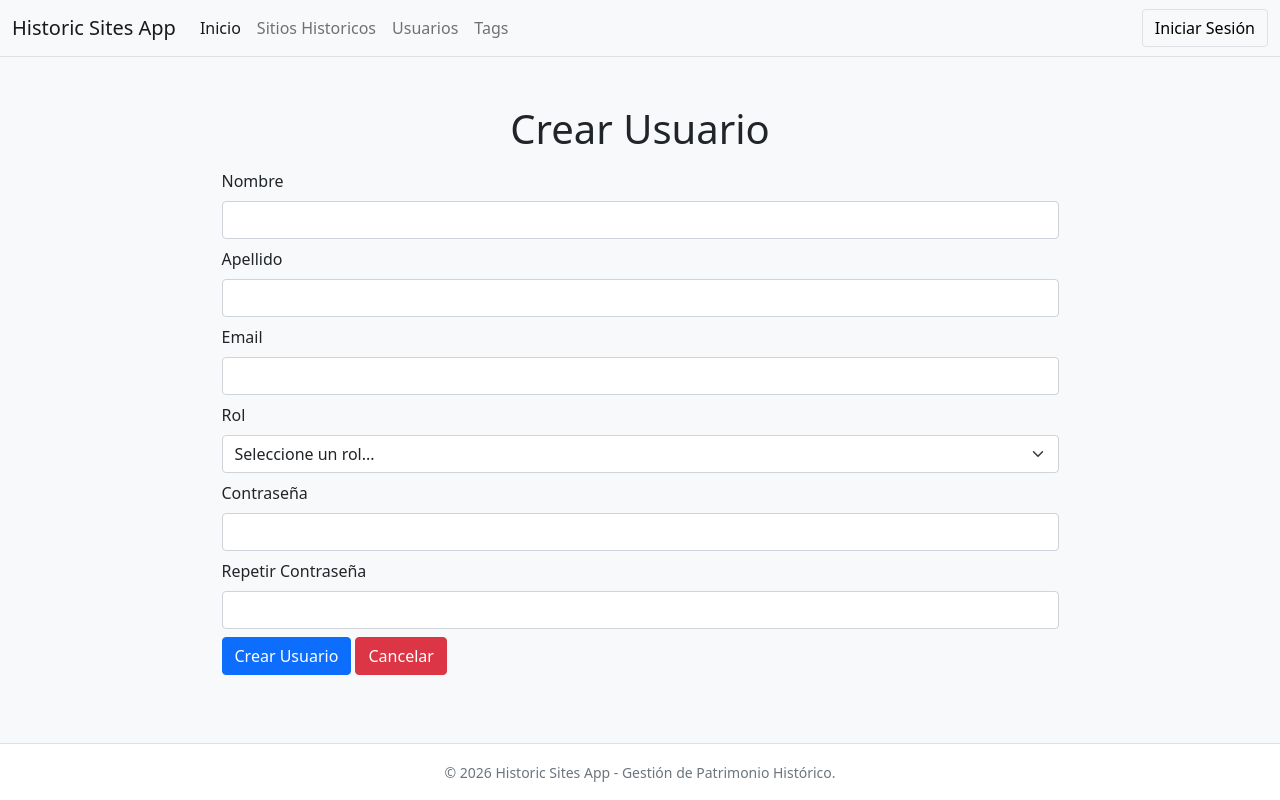
After one commit to TomasCamp/historic-sites-app, a Flask app: template src/templates/users/create.html in a window 1280 px wide. The commit adds this page. Run offline with Flask 3, Linux system fonts and the light colour scheme; the template is opened without the code that fills it: values that come from a table or form of the project are taken from there, others are empty.

Commit message:
feat: agregar función crear user

```diff
--- a/src/forms/user_forms.py
+++ b/src/forms/user_forms.py
@@ -1,6 +1,7 @@
 from flask_wtf import FlaskForm
-from wtforms import StringField, SelectField
+from wtforms import StringField, SelectField, EmailField, PasswordField
 from src.services import user_service
+from wtforms.validators import DataRequired, Length, Email, Regexp, EqualTo
 
 
 class UserFilterForm(FlaskForm):
@@ -20,10 +21,65 @@ class UserFilterForm(FlaskForm):
 
     def __init__(self, *args, **kwargs):
         kwargs["meta"] = {"csrf": False}
-        super(UserFilterForm, self).__init__(*args, **kwargs)
+        super().__init__(*args, **kwargs)
 
         roles = user_service.list_all_roles()
 
         self.role_id.choices = [("", "Todos")] + [
             (str(role.id), role.name) for role in roles
         ]
+
+
+class UserCreateForm(FlaskForm):
+    name = StringField(
+        "Nombre",
+        validators=[
+            DataRequired("El campo nombre es obligatorio."),
+            Length(3, 60, "El campo nombre debe tener entre 3 y 60 caracteres."),
+        ],
+    )
+    lastname = StringField(
+        "Apellido",
+        validators=[
+            DataRequired("El campo apellido es obligatorio."),
+            Length(3, 60, "El campo apellido debe tener entre 3 y 60 caracteres."),
+        ],
+    )
+    email = EmailField(
+        "Email",
+        validators=[
+            DataRequired("El campo email es obligatorio."),
+            Length(3, 120, "El campo email debe tener entre 3 y 120 caracteres."),
+            Email("El formato del campo email debe ser válido."),
+        ],
+    )
+    role_id = SelectField(
+        "Rol", validators=[DataRequired("Debe seleccionar un rol para el usuario.")]
+    )
+    password = PasswordField(
+        "Contraseña",
+        validators=[
+            DataRequired("El campo contraseña es obligatorio."),
+            Length(6, 64, "El campo contraseña debe tener entre 6 y 64 caracteres."),
+            Regexp(
+                r"^(?=.*[A-Z])(?=.*[a-z])(?=.*\d).*$",
+                message="El campo contraseña debe tener al menos una mayúscula, una minúscula y un número.",
+            ),
+        ],
+    )
+    password_confirm = PasswordField(
+        "Repetir Contraseña",
+        validators=[
+            DataRequired("El campo repetir contraseña es obligatorio."),
+            EqualTo("password", "Las contraseñas no coinciden."),
+        ],
+    )
+
+    def __init__(self, *args, **kwargs):
+        super().__init__(*args, **kwargs)
+
+        roles = user_service.list_all_roles()
+
+        self.role_id.choices = [("", "Seleccione un rol...")] + [
+            (str(role.id), role.name) for role in roles
+        ]
--- /dev/null
+++ b/src/templates/users/create.html
@@ -0,0 +1,42 @@
+{% extends "layout.html" %}
+{% block content %}
+
+<h1 class="text-center mb-3">Crear Usuario</h1>
+
+<form method="POST" class="d-flex flex-column">
+    {{ form.hidden_tag() }}
+
+    <div class="mb-2">
+        {{form.name.label(class="form-label")}}
+        {{form.name(class="form-control")}}
+    </div>
+    <div class="mb-2">
+        {{form.lastname.label(class="form-label")}}
+        {{form.lastname(class="form-control")}}
+    </div>
+    <div class="mb-2">
+        {{form.email.label(class="form-label")}}
+        {{form.email(class="form-control")}}
+    </div>
+    <div class="mb-2">
+        {{form.role_id.label(class="form-label")}}
+        {{form.role_id(class="form-select")}}
+    </div>
+    <div class="mb-2">
+        {{form.password.label(class="form-label")}}
+        {{form.password(class="form-control")}}
+    </div>
+    <div class="mb-2">
+        {{form.password_confirm.label(class="form-label")}}
+        {{form.password_confirm(class="form-control")}}
+    </div>
+
+    <div class="mb-2">
+        <button type="submit" class="btn btn-primary">Crear Usuario</button>
+        <a href={{url_for("users.index")}} class="btn btn-danger">Cancelar</a>
+    </div>
+
+
+</form>
+
+{% endblock %}
--- a/src/templates/users/index.html
+++ b/src/templates/users/index.html
@@ -28,6 +28,7 @@
     </form>
 </div>
 
+<a href={{url_for("users.create")}} class="btn btn-primary">Crear Usuario</a>
 
 <table class="table table-striped table-hover">
     <thead>
```
Also changed, not shown: src/controllers/user_controller.py (+25 -1 lines).
